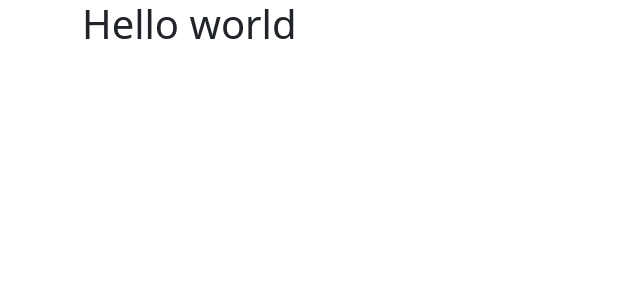
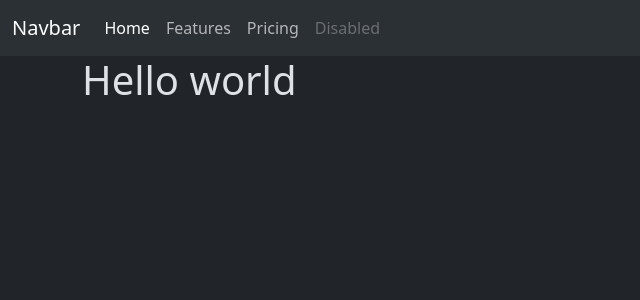
Before and after one commit to naikmubashir/TweetsApp, a Django app: page /tweet/ in a window 1280 px wide. Shown: the top 300 px of the page, without its empty margins (0-640 px from the left). Run offline with Django 5.2, Linux system fonts and the light colour scheme.

Commit message:
Add Navbar and Dark mode

```diff
--- a/TweetsApp/templates/layout.html
+++ b/TweetsApp/templates/layout.html
@@ -1,6 +1,6 @@
 {% load static %}
 <!DOCTYPE html>
-<html lang="en">
+<html lang="en" data-bs-theme="dark">
 <head>
     <meta charset="UTF-8">
     <meta name="viewport" content="width=device-width, initial-scale=1.0">
@@ -13,6 +13,30 @@
     </title>
 </head>
 <body >
+    <nav class="navbar navbar-expand-lg bg-body-tertiary">
+        <div class="container-fluid">
+          <a class="navbar-brand" href="#">Navbar</a>
+          <button class="navbar-toggler" type="button" data-bs-toggle="collapse" data-bs-target="#navbarNav" aria-controls="navbarNav" aria-expanded="false" aria-label="Toggle navigation">
+            <span class="navbar-toggler-icon"></span>
+          </button>
+          <div class="collapse navbar-collapse" id="navbarNav">
+            <ul class="navbar-nav">
+              <li class="nav-item">
+                <a class="nav-link active" aria-current="page" href="#">Home</a>
+              </li>
+              <li class="nav-item">
+                <a class="nav-link" href="#">Features</a>
+              </li>
+              <li class="nav-item">
+                <a class="nav-link" href="#">Pricing</a>
+              </li>
+              <li class="nav-item">
+                <a class="nav-link disabled" aria-disabled="true">Disabled</a>
+              </li>
+            </ul>
+          </div>
+        </div>
+      </nav>
     <div class="container">
 
         {% block content %}
```
